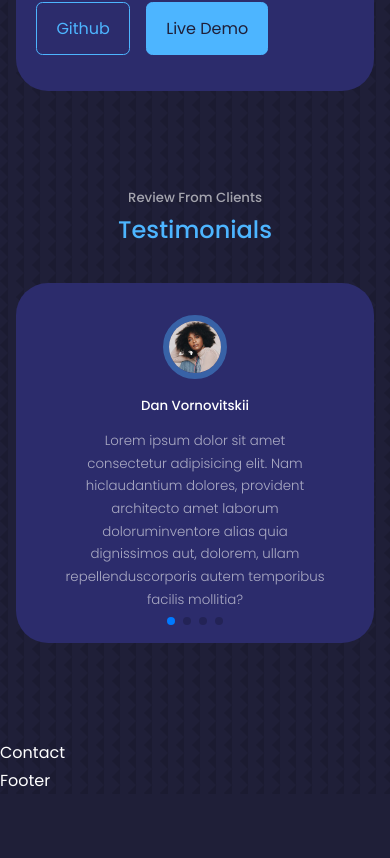
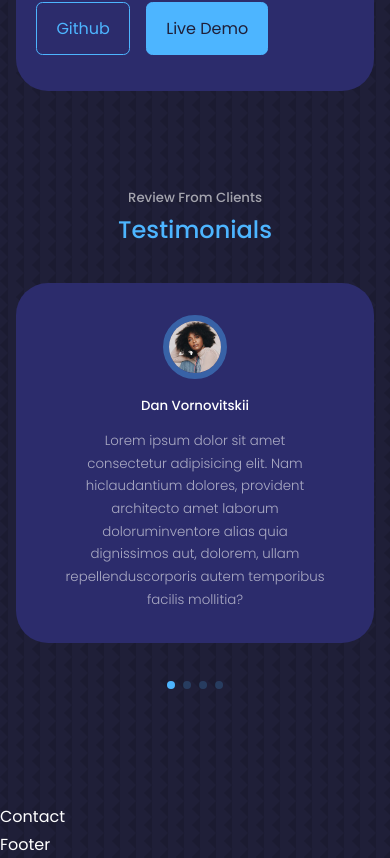
Before and after one commit to gingerFury7/React-portfolio-website, a React (Create React App) app: page / in a window 390 px wide. Shown: the part 6831-7689 px from the top of the page. Before the commit the page ends 7625 px from the top, so only its background shows below. Built offline with nearby package versions, Linux system fonts and the light colour scheme; the HTML template or start-up script is replaced by a standard one.

Commit message:
testimonials styles

```diff
--- a/src/components/Testimonials/Testimonials.css
+++ b/src/components/Testimonials/Testimonials.css
@@ -1,5 +1,6 @@
 .testimonials__container {
-    width: 40%
+    width: 40% !important;
+    padding-bottom: 4rem !important;
 }
 
 .testimonials__article{
@@ -10,15 +11,19 @@
     user-select: none;
 }
 
+.swiper-pagination-clickable .swiper-pagination-bullet{
+    background: var(--color-primary);
+}
+
 @media screen and (max-width: 1024px) {
     .testimonials__container {
-        width: 60%;
+    width: 60% !important;
     }
 }
 
 
 @media screen and (max-width: 600px) {
     .testimonials__container {
-        width: var(--container-width-sm);
+        width: var(--container-width-sm) !important;
     }
 }
```
